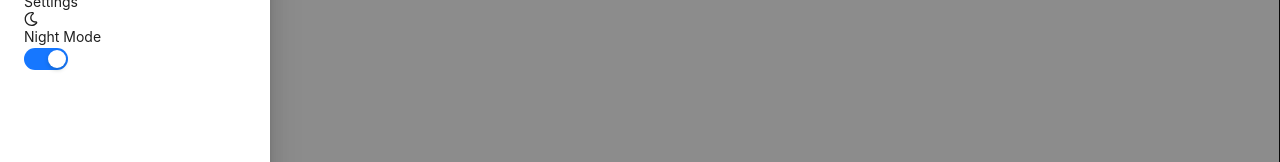
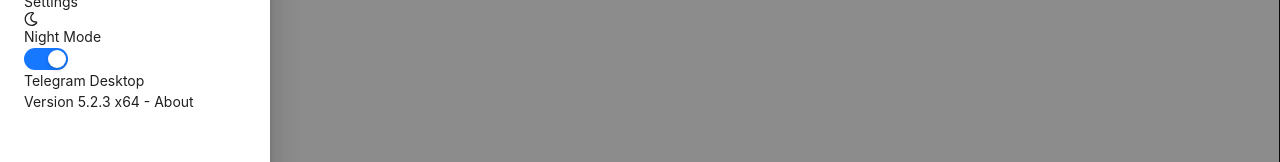
Before and after one commit to Mirhasankhan/telegram-demo, a React (Vite) app: page / in a window 1280 px wide. Both pictures are taken after a click on the icon 8 px from the left and 8 px from the top of the page. Shown: the part 299-461 px from the top of the page. Built offline with nearby package versions, Linux system fonts and the light colour scheme; no server answers.

Commit message:
readme file updated

```diff
--- a/src/components/Manage.tsx
+++ b/src/components/Manage.tsx
@@ -67,6 +67,10 @@ const Manage = () => {
                         </div>
                         <Switch defaultChecked />
                     </div>
+                    <div className="mt-40 text-gray-400">
+                        <h1>Telegram Desktop</h1>
+                        <p>Version 5.2.3 x64 - About</p>
+                    </div>
                 </div>
             </Drawer>
         </div>
```
Also changed, not shown: 1 other file (tests, documents, lock files or other folders).
